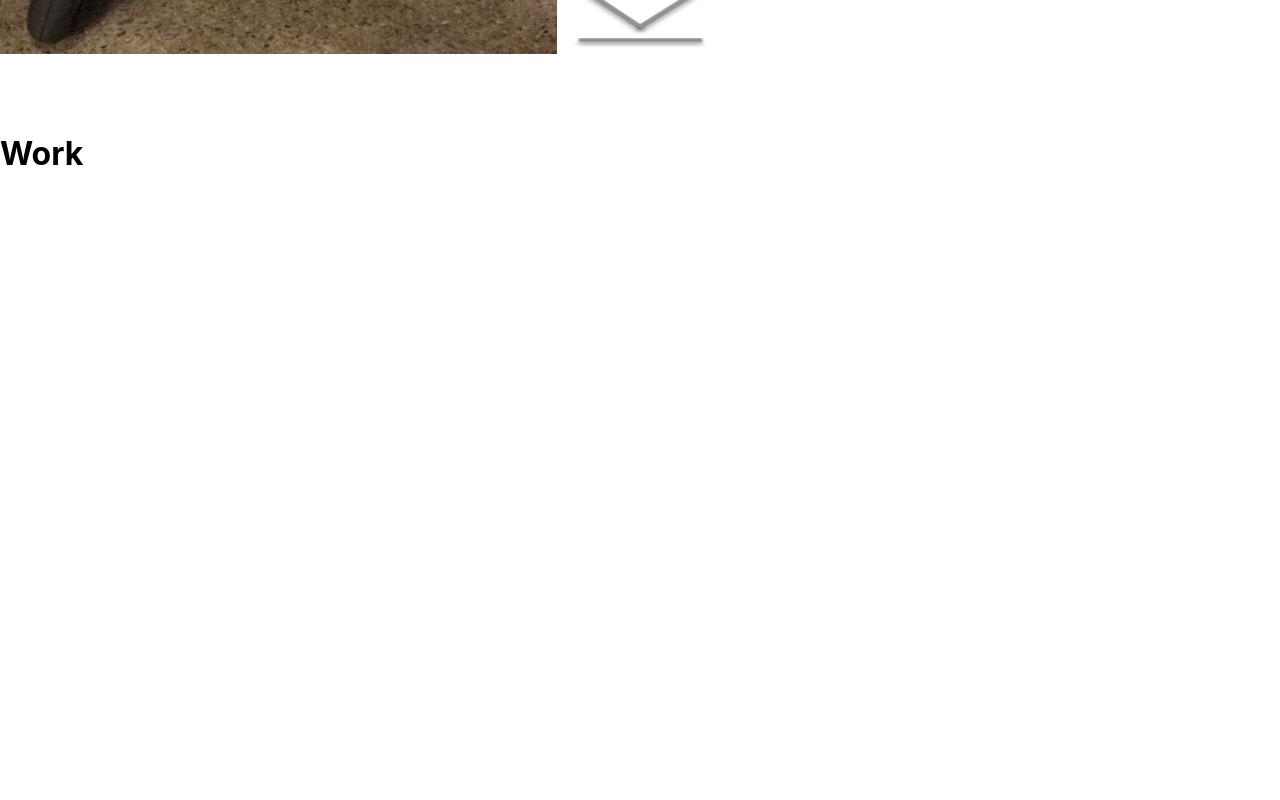
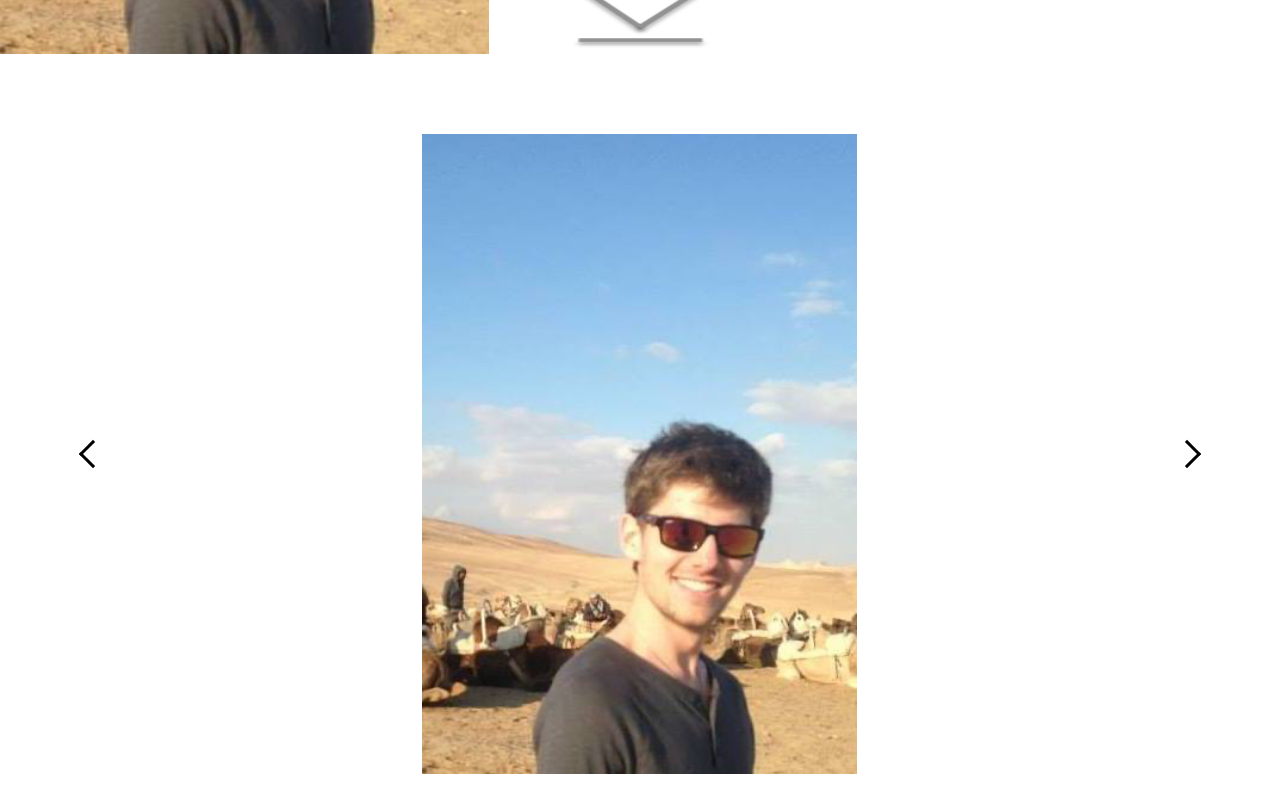
Before and after one commit to danielcritchfield95/personalwebsite, a React (Create React App) app: page / in a window 1280 px wide. Shown: the part 1560-2360 px from the top of the page. Built offline with nearby package versions, Linux system fonts and the light colour scheme.

Commit message:
added carousel component to homepage

```diff
--- /dev/null
+++ b/src/carousel/carousel.css
@@ -0,0 +1,98 @@
+@keyframes hover {
+    0% {
+        top: 0px;
+        box-shadow: 0px 0px 0px 0px #888888;
+    }
+    100% {
+        top: -5px;
+        box-shadow: 5px 10px 8px 10px #888888;
+    }
+}
+
+@keyframes embed {
+    0% {
+        top: -5px;
+        box-shadow: 5px 10px 8px 10px #888888;
+    }
+    100% {
+        top: 0px;
+        box-shadow: 0px 0px 0px 0px #888888;
+    }
+}
+
+.Carousel {
+    display: flex;
+    flex-direction: row;
+    width: 90%;
+    height: 80%;
+    margin: auto;
+    position: relative;
+    top: 0px;
+    box-shadow: 0px 0px 0px 0px #888888;
+    animation: embed;
+    animation-duration: 1s;
+    animation-delay: 0s;
+    animation-timing-function: ease-in-out;
+}
+
+.Carousel:hover {
+    animation: hover;
+    animation-duration: 1s;
+    animation-delay: 0s;
+    animation-timing-function: ease-in-out;
+    box-shadow: 5px 10px 8px 10px #888888;
+    top: -5px;
+}
+
+.LeftArrow {
+    display: flex;
+    align-items: center;
+    justify-content: center;
+    height: 100%;
+    width: 5%;
+}
+
+.RightArrow {
+    display: flex;
+    align-items: center;
+    justify-content: center;
+    height: 100%;
+    width: 5%;
+}
+
+.Arrow {
+    width: 20px;
+    height: 20px;
+    border: solid black;
+    border-width: 0 3px 3px 0;
+    display: block;
+}
+
+.Arrow:hover {
+    cursor: pointer;
+}
+
+.Right {
+    transform: rotate(-45deg);
+    -webkit-transform: rotate(-45deg);
+}
+
+.Left {
+    transform: rotate(135deg);
+    -webkit-transform: rotate(135deg);
+  }
+
+.CarouselContent {
+    display: flex;
+    flex-direction: row;
+    height: 100%;
+    width: 90%;
+    justify-content: center;
+    align-items: center;
+}
+
+.CarouselContent img {
+    width: 100%;
+    height: 100%;
+    object-fit: contain;
+}
--- /dev/null
+++ b/src/carousel/carousel.js
@@ -0,0 +1,56 @@
+import React, { Component } from 'react';
+
+import Desert from '../images/MeInIsraelDesert.png';
+import Batman from '../images/ImBatman.png';
+import Me from '../images/DanC.png';
+
+import './carousel.css';
+
+class Carousel extends Component {
+    constructor(props) {
+        super(props);
+
+        this.state = {
+            images: [Desert, Batman, Me],
+            currentImageIndex: 0
+        };
+    }
+
+    handleLeftArrowClick = () => {
+        let currentIndex = this.state.currentImageIndex;
+        if (currentIndex === 0) {
+            currentIndex = this.state.images.length-1;
+        } else {
+            currentIndex = currentIndex - 1;
+        }
+        this.setState({currentImageIndex: currentIndex});
+    }
+
+    handleRightArrowClick = () => {
+        let currentIndex = this.state.currentImageIndex;
+        if (currentIndex === this.state.images.length-1) {
+            currentIndex = 0;
+        } else {
+            currentIndex = currentIndex + 1;
+        }
+        this.setState({currentImageIndex: currentIndex});
+    }
+
+    render() {
+        return (
+            <div className='Carousel'>
+                <div className='LeftArrow'>
+                    <div className='Arrow Left' onClick={this.handleLeftArrowClick}></div>
+                </div>
+                <div className='CarouselContent'>
+                    <img src={this.state.images[this.state.currentImageIndex]} />
+                </div>
+                <div className='RightArrow'>
+                    <div className='Arrow Right' onClick={this.handleRightArrowClick}></div>
+                </div>
+            </div>
+        );
+    }
+}
+
+export default Carousel;
--- a/src/home/home.css
+++ b/src/home/home.css
@@ -141,3 +141,8 @@
 #IntroDownArrow {
     top: -150px;
 }
+
+#Work {
+    width: 100%;
+    height: 100%;
+}
--- a/src/home/home.js
+++ b/src/home/home.js
@@ -1,12 +1,13 @@
 import React, { Component } from 'react';
 import Container from '../container/container';
+import Carousel from '../carousel/carousel';
 import Footer from '../footer/footer';
 
 import './home.css';
 import './mobileHome.css';
 
 import Logo from '../images/DanClogoMedium.png';
-import Me from '../images/DanC.png';
+import Me from '../images/MeInIsraelDesert.png';
 import DownArrow from '../images/DownArrow.png';
 
 class Home extends Component {
@@ -165,8 +166,7 @@ class Home extends Component {
                 </Container>
                 <Container>
                     <div id='Work'>
-                        <h1>Work</h1>
-
+                        <Carousel />
                     </div>
                 </Container>
                 <Footer id='MainFooter'/>
```
Also changed, not shown: src/projects/projects.js (+4 -3 lines), src/images/ImBatman.png (added), src/images/MeInIsraelDesert.png (added).
